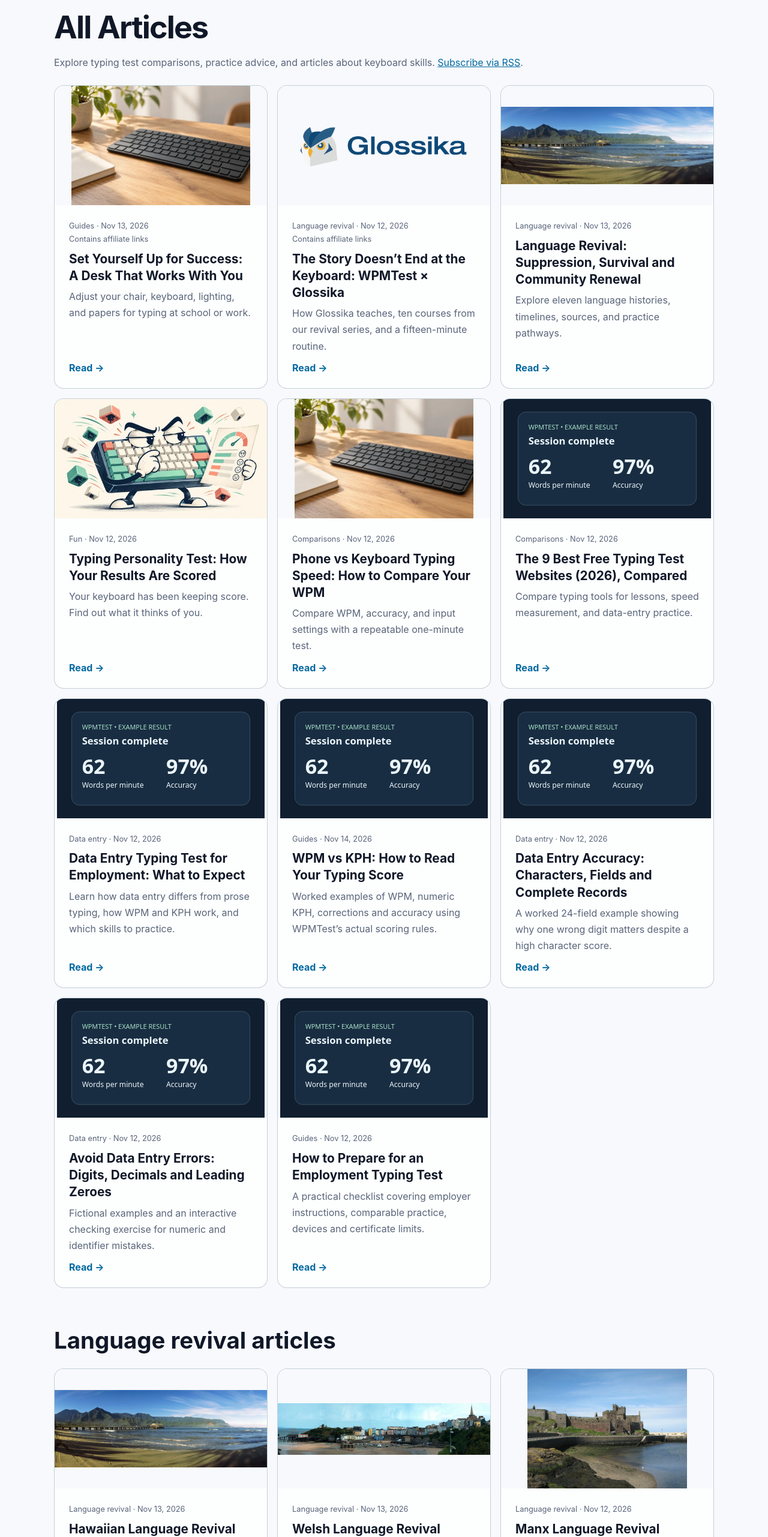
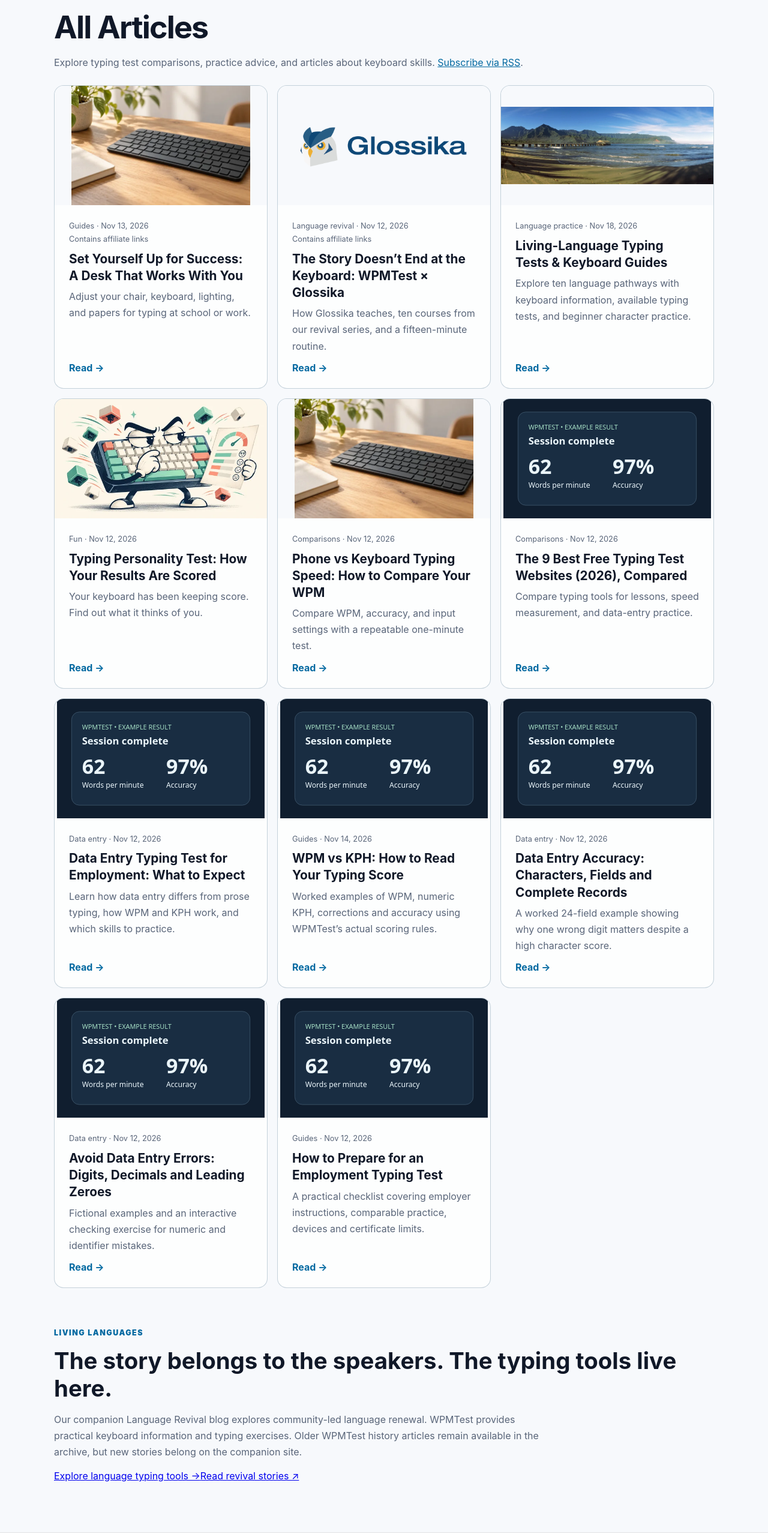
Before and after one commit to Lahainalindsay/TypeWell, a Next.js app: page /blog in a window 1280 px wide. Shown: the part 238-2800 px from the top of the page at 60% size. Built offline with nearby package versions, Linux system fonts and the light colour scheme.

Commit message:
Update typing blog descriptions and separate revival history from practice

```diff
--- a/app/blog/page.tsx
+++ b/app/blog/page.tsx
@@ -1,8 +1,8 @@
 import { ArticleCard, type ArticleCardProps } from "../../src/features/editorial/ArticleCard";
 import { deskSetupUpdated, editorialUpdated, guideUpdated } from "../../src/lib/seo/pageDates";
-import photos from "../../src/features/revival/photos.json";
+
 import { Breadcrumbs } from "../../src/components/Breadcrumbs";
-import { articleLastModified, articlePath, languages } from "../../src/features/revival/content";
+
 import { personalityArticleTitle } from "../../src/features/editorial/personalityArticle";
 import { guides } from "../../src/features/editorial/guides";
 import type { Metadata } from "next";
@@ -12,15 +12,15 @@ const canonical = absoluteUrl("/blog/");
 
 export const metadata: Metadata = {
   title: "Typing Blog & Articles | WPMTest",
-  description: "Read articles about typing tests, practice methods, keyboard skills, and employment assessments.",
+  description: "Browse practical typing guides, test comparisons, desk setup advice, data-entry skills and keyboard practice resources from WPMTest.",
   alternates: { canonical },
   openGraph: { title: "Typing Blog & Articles | WPMTest",
-    description: "Articles about typing tests, practice methods, keyboard skills, and employment assessments.",
+    description: "Explore typing speed guides, keyboard technique, workplace data-entry practice and evidence-based test comparisons.",
     url: canonical,
     type: "website", images: [{ url: absoluteUrl("/og-default.png"), width: 1200, height: 630, alt: "WPMTest typing tools" }] },
   twitter: { card: "summary_large_image",
     title: "Typing Blog & Articles | WPMTest",
-    description: "Articles about typing tests, practice methods, keyboard skills, and employment assessments.", images: [absoluteUrl("/og-default.png")] },
+    description: "Explore typing speed guides, keyboard technique, workplace data-entry practice and evidence-based test comparisons.", images: [absoluteUrl("/og-default.png")] },
   robots: { index: true, follow: true }
 };
 
@@ -40,9 +40,9 @@ const featuredArticles: ArticleCardProps[] = [
     image: { src: "/images/partners/glossika-wordmark.png", alt: "Glossika owl and wordmark", width: 1024, height: 300 },
   },
   {
-    href: "/language-revival/", title: "Language Revival: Suppression, Survival and Community Renewal",
-    description: "Explore eleven language histories, timelines, sources, and practice pathways.",
-    category: "Language revival", date: "2026-11-13", image: photos.hawaiian,
+    href: "/language-revival/", title: "Living-Language Typing Tests & Keyboard Guides",
+    description: "Explore ten language pathways with keyboard information, available typing tests, and beginner character practice.",
+    category: "Language practice", date: "2026-11-18", image: { src: "/images/revival/hawaiian.webp", alt: "Hawaiian language practice and keyboard resources", width: 600, height: 400 },
   },
   {
     href: "/blog/typing-personality-test/", title: personalityArticleTitle,
@@ -94,15 +94,9 @@ export default function BlogPage() {
         <div className="article-card-grid">
           {featuredArticles.map(article => <ArticleCard key={article.href} {...article} />)}
         </div>
-        <section aria-labelledby="revival-articles">
-          <h2 id="revival-articles">Language revival articles</h2>
-          <div className="article-card-grid">
-            {languages.map(language => {
-              const photo = photos[language.id as keyof typeof photos];
-              return <ArticleCard key={language.id} href={articlePath(language.id)} title={`${language.name} Language Revival`}
-                description={language.desc} category="Language revival" date={articleLastModified(language.id)} image={photo} />;
-            })}
-          </div>
+        <section className="revival-blog-bridge" aria-labelledby="revival-articles">
+          <div><p className="eyebrow">Living languages</p><h2 id="revival-articles">The story belongs to the speakers. The typing tools live here.</h2><p>Our companion Language Revival blog explores community-led language renewal. WPMTest provides practical keyboard information and typing exercises. Older WPMTest history articles remain available in the archive, but new stories belong on the companion site.</p></div>
+          <div className="revival-blog-actions"><a href="/language-revival/">Explore language typing tools →</a><a href="https://wpmtest-language-revival.lahainalindsay9111.chatgpt.site/" target="_blank" rel="noopener noreferrer">Read revival stories ↗</a></div>
         </section>
       </main>
       <script type="application/ld+json" dangerouslySetInnerHTML={{ __html: JSON.stringify(schema) }} />
```
